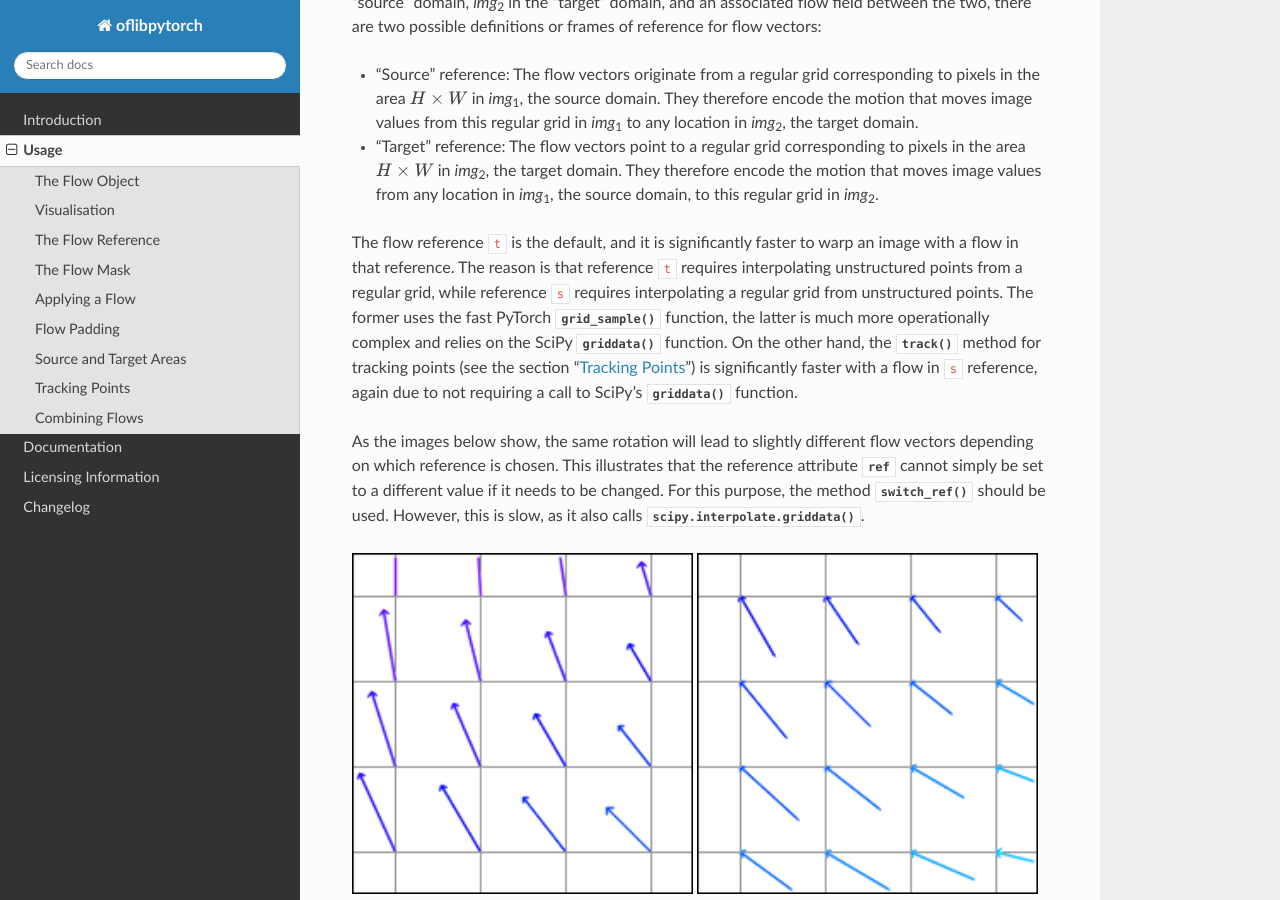
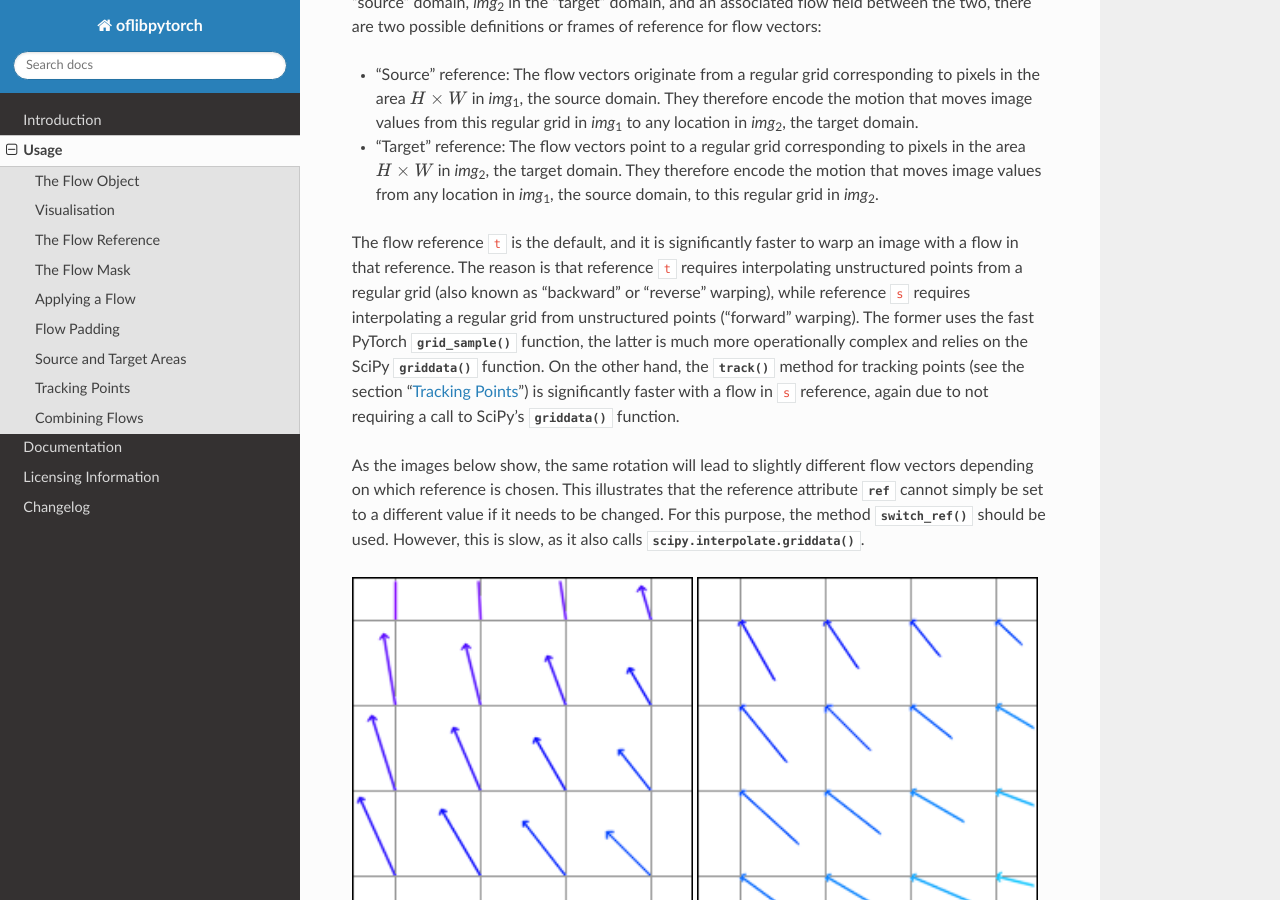
Before and after one commit to CSRavasio/oflibpytorch, a Sphinx documentation site: the page built from docs/usage.rst, in a window 1280 px wide and 900 px high, scrolled down 3881 px. Built offline with Sphinx 7.4.7 and the Read the Docs theme 2.0.0, drawn with Linux system fonts in a browser that asks for light colours.

Commit message:
References to forward and backward warping included in documentation

```diff
--- a/docs/usage.rst
+++ b/docs/usage.rst
@@ -145,11 +145,11 @@ definitions or frames of reference for flow vectors:
 
 The flow reference ``t`` is the default, and it is significantly faster to warp an image with a flow in that
 reference. The reason is that reference ``t`` requires interpolating unstructured points from a regular
-grid, while reference ``s`` requires interpolating a regular grid from unstructured points. The former uses the
-fast PyTorch :func:`grid_sample` function, the latter is much more operationally complex and relies on the SciPy
-:func:`griddata` function. On the other hand, the :meth:`~oflibpytorch.Flow.track` method for tracking points (see the
-section ":ref:`Tracking Points`") is significantly faster with a flow in ``s`` reference, again due to not requiring
-a call to SciPy's :func:`griddata` function.
+grid (also known as "backward" or "reverse" warping), while reference ``s`` requires interpolating a regular grid
+from unstructured points ("forward" warping). The former uses the fast PyTorch :func:`grid_sample` function, the
+latter is much more operationally complex and relies on the SciPy :func:`griddata` function. On the other hand, the
+:meth:`~oflibpytorch.Flow.track` method for tracking points (see the section ":ref:`Tracking Points`") is significantly
+faster with a flow in ``s`` reference, again due to not requiring a call to SciPy's :func:`griddata` function.
 
 As the images below show, the same rotation will lead to slightly different flow vectors depending on which reference
 is chosen. This illustrates that the reference attribute :attr:`~oflibpytorch.Flow.ref` cannot simply be set to a
```
Also changed, not shown: 1 other file.
